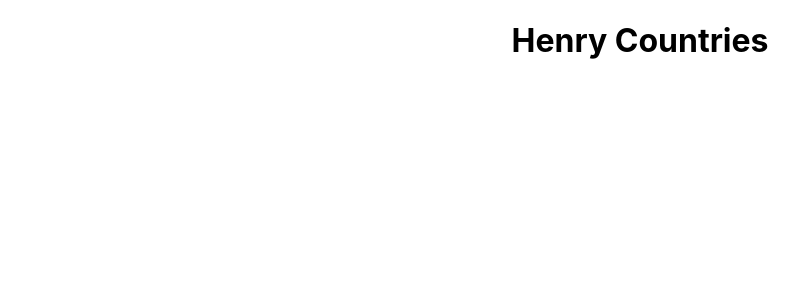
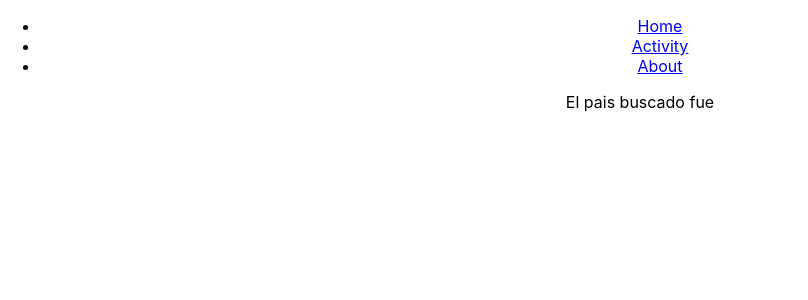
Before and after one commit to BrunoBeltramone/Tourist-World, a React (Create React App) app in the folder client/: page /countries in a window 1280 px wide. Shown: the top 300 px of the page, without its empty margins (0-808 px from the left). Built offline with nearby package versions, Linux system fonts and the light colour scheme.

Commit message:
BackEnd Termiado

```diff
--- a/client/package.json
+++ b/client/package.json
@@ -8,6 +8,7 @@
     "@testing-library/user-event": "^12.2.2",
     "react": "^17.0.1",
     "react-dom": "^17.0.1",
+    "react-router-dom": "^5.2.0",
     "react-scripts": "4.0.0",
     "web-vitals": "^0.2.4"
   },
--- a/client/src/App.js
+++ b/client/src/App.js
@@ -1,9 +1,16 @@
+import React from 'react';
+import { Route } from 'react-router-dom';
 import './App.css';
+import NavBar from './components/NavBar.jsx';
+import Home from './components/Home.jsx'
 
 function App() {
   return (
     <div className="App">
-      <h1>Henry Countries</h1>
+      <NavBar/>
+      <Route path={'/countries'}>
+        <Home />
+      </Route>
     </div>
   );
 }
--- /dev/null
+++ b/client/src/components/Home.jsx
@@ -0,0 +1,12 @@
+import React from 'react'
+
+export default function Home() {
+    // let a = Country.findOne({
+    //     where:{
+    //         nombre: "Argentina"
+    //     }
+    // })
+  return (
+    <div>El pais buscado fue </div>
+  )
+}
--- /dev/null
+++ b/client/src/components/NavBar.jsx
@@ -0,0 +1,20 @@
+import React from "react";
+import { NavLink } from "react-router-dom";
+
+export default function NavBar() {
+    return(
+        <nav>
+            <ul>
+                <li>
+                    <NavLink to={'/countries'}> Home </NavLink>
+                </li>
+                <li>
+                    <NavLink to={'/activity'}> Activity </NavLink>
+                </li>
+                <li>
+                    <NavLink to={'/about'}> About </NavLink>
+                </li>
+            </ul>
+        </nav>
+    )
+}
--- a/client/src/index.js
+++ b/client/src/index.js
@@ -3,11 +3,13 @@ import ReactDOM from 'react-dom';
 import './index.css';
 import App from './App';
 import reportWebVitals from './reportWebVitals';
+import {BrowserRouter} from "react-router-dom"
 
 ReactDOM.render(
-  <React.StrictMode>
+  <BrowserRouter>
     <App />
-  </React.StrictMode>,
+  </BrowserRouter>,
+
   document.getElementById('root')
 );
 
```
